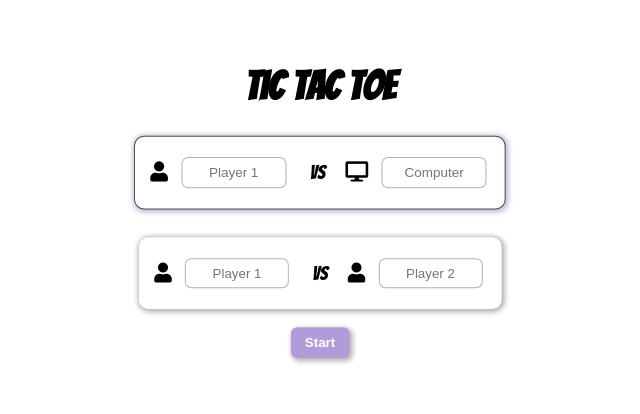
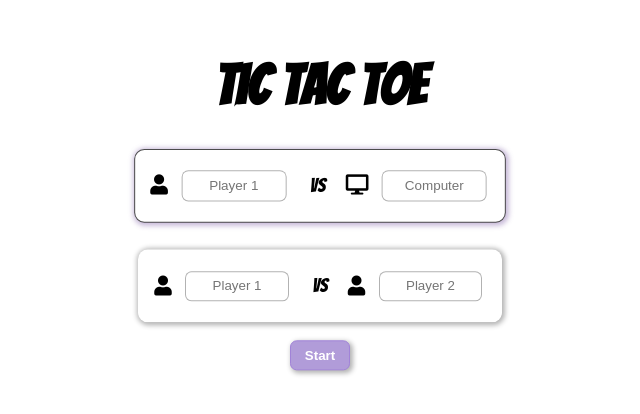
Before and after one commit to cyanChill/Tic-Tac-Toe, a plain HTML site: page index.html in a window 1280 px wide. Shown: the part 194-608 px from the top of the page, without its empty margins (320-960 px from the left). Drawn offline with Linux system fonts and the light colour scheme.

Commit message:
minor styling changes for game title

```diff
--- a/style.css
+++ b/style.css
@@ -42,7 +42,7 @@ body {
   font-weight: bold;
   padding: 0.5em 1em;
 
-  border: 1px solid transparent;
+  border: 1px solid var(--primary-dark);
   border-radius: 0.5em;
   box-shadow: 2px 2px 5px 1px var(--shadow);
   outline: none;
@@ -63,7 +63,7 @@ body {
 
 /* Game Title */
 .game-title {
-  font-size: 2.5rem;
+  font-size: 3.5rem;
   font-family: "Bangers", cursive;
   font-weight: bold;
 }
@@ -76,6 +76,8 @@ body {
 
 /* Start Screen */
 #start-screen {
+  width: 100%;
+
   position: absolute;
   top: 50%;
   left: 50%;
@@ -288,11 +290,11 @@ body {
   background-color: var(--board-bkg);
 }
 
+/* Popping-In Animation */
 .pop-in-anim {
   animation: pop-in 0.5s forwards ease-in;
 }
 
-/* Popping-In Animation */
 @keyframes pop-in {
   0% {
     transform: scale(0);
```
